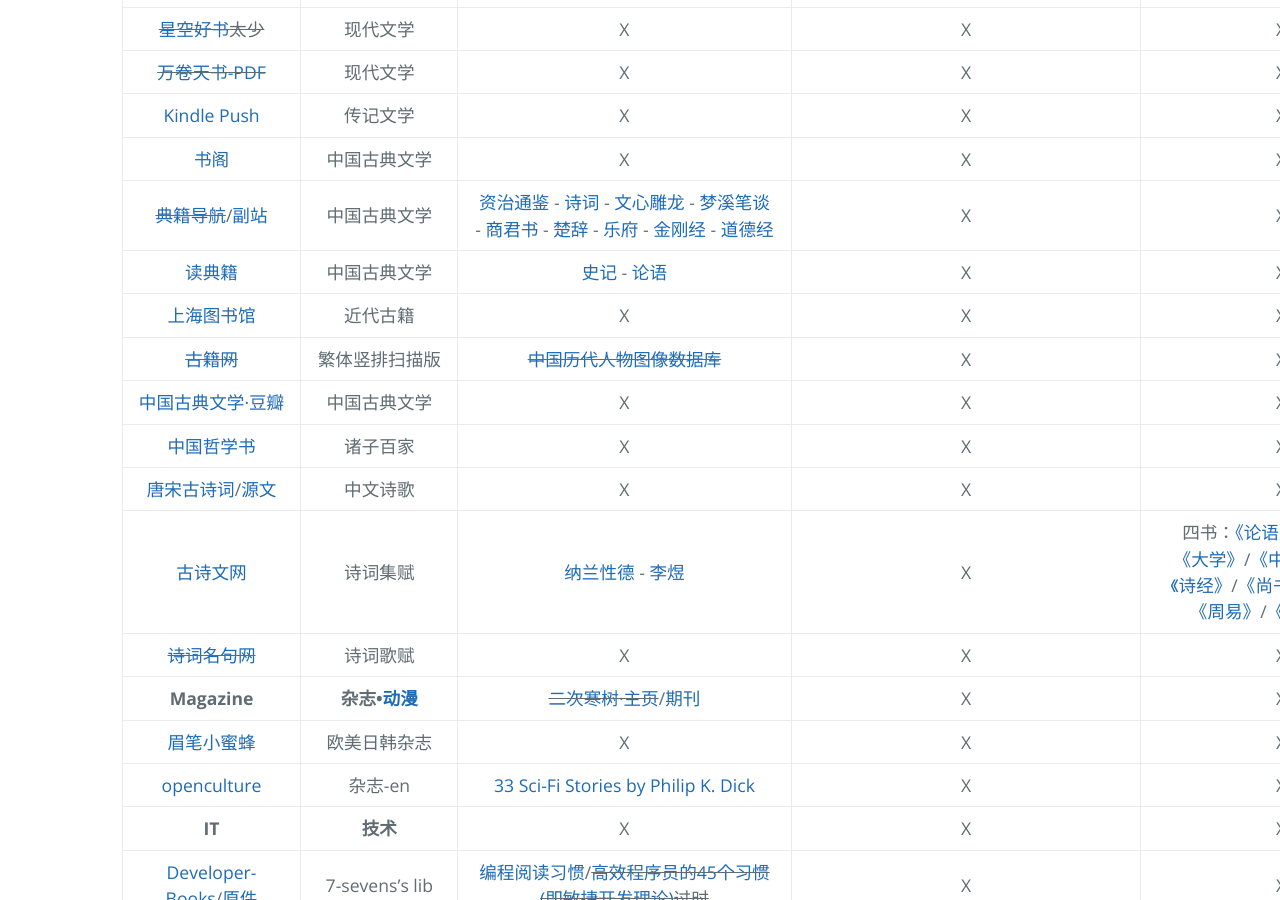
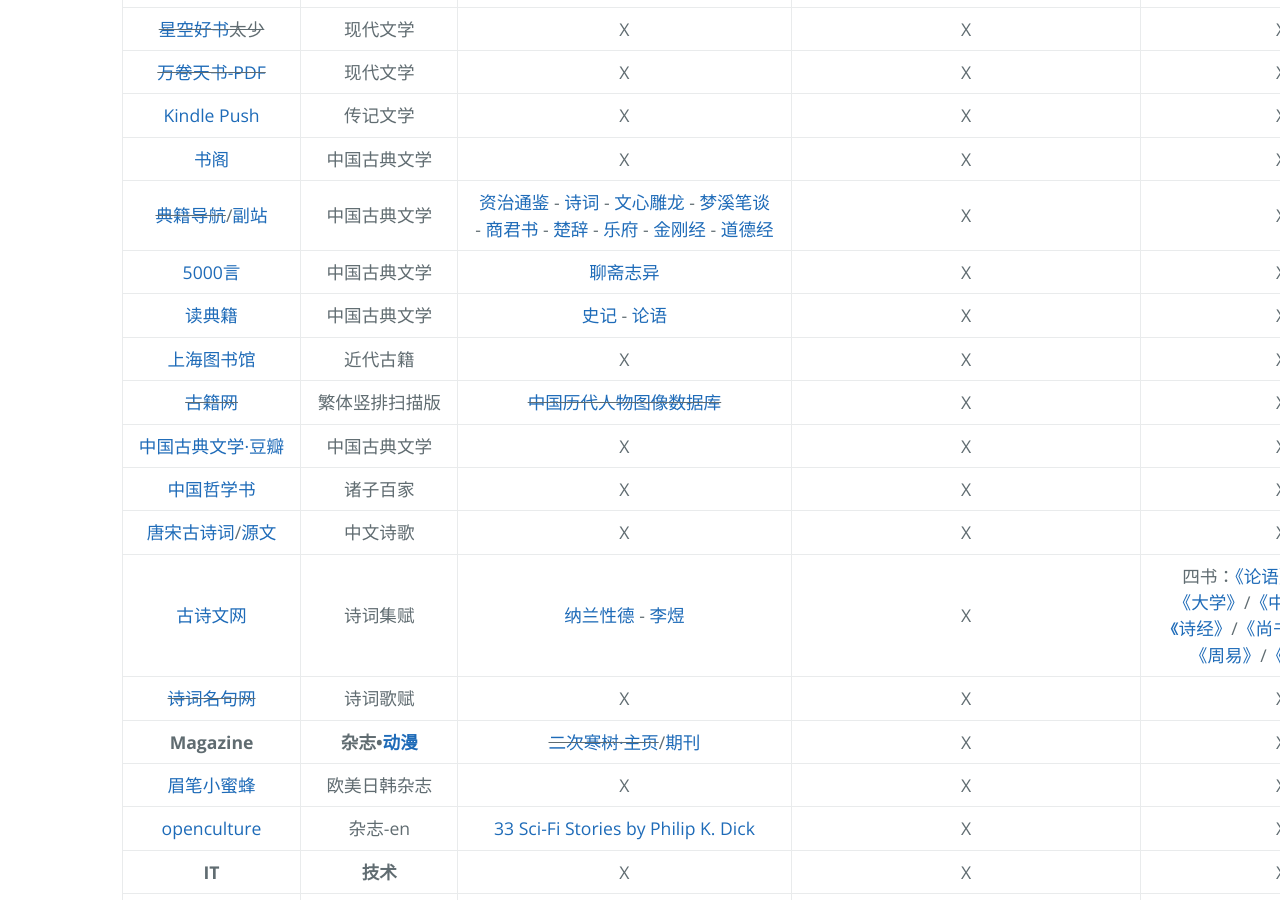
Before and after one commit to AmbroseRen/test, a Jekyll site: the page built from Library/BookSearch.md, in a window 1280 px wide and 900 px high, scrolled down 1746 px. Built offline with Jekyll 4.4.1, drawn with Linux system fonts in a browser that asks for light colours; our own code applies the rules of GitHub Pages for plain Markdown files; the repository's description, which GitHub fills in, is left out.

Commit message:
Update BookSearch.md

```diff
--- a/Library/BookSearch.md
+++ b/Library/BookSearch.md
@@ -44,6 +44,7 @@
 | [Kindle Push](https://book.einverne.info/) | 传记文学 | X | X | X |
 | [书阁](https://new.shuge.org/collections/) | 中国古典文学 | X | X | X |
 | ~~[典籍导航](https://www.2345daohang.com/)~~/[副站](http://m.505dh.com/) | 中国古典文学 | [资治通鉴](http://m.505dh.com//dianji/63279/) - [诗词](http://m.505dh.com/shici/list.htm) - [文心雕龙](http://m.505dh.com/dianji/63314/) - [梦溪笔谈](http://m.505dh.com/dianji/63285/) - [商君书](http://m.505dh.com/dianji/63313/) - [楚辞](http://m.505dh.com/shici/list_1_t_918.htm) - [乐府](http://m.505dh.com/shici/list_1_t_469.htm) - [金刚经](http://m.505dh.com/dianji/63334/) - [道德经](http://www.505dh.com/dianji/63299/) | X | X |
+| [5000言](https://5000yan.com/) | 中国古典文学 | [聊斋志异](https://liaozhai.5000yan.com/) | X | X |
 | [读典籍](https://web.dudianji.com/#/book-index) | 中国古典文学 | [史记](https://web.dudianji.com/#/book/shiji) - [论语](https://web.dudianji.com/#/book/lunyu) | X | X |
 | [上海图书馆](http://wrd2016.library.sh.cn/) | 近代古籍 | X | X | X |
 | ~~[古籍网](http://www.bookinlife.net/)~~ | 繁体竖排扫描版 | ~~[中国历代人物图像数据库](http://diglweb.zjlib.cn:8081/zjtsg/mingren/index.htm)~~ | X | X |
```
